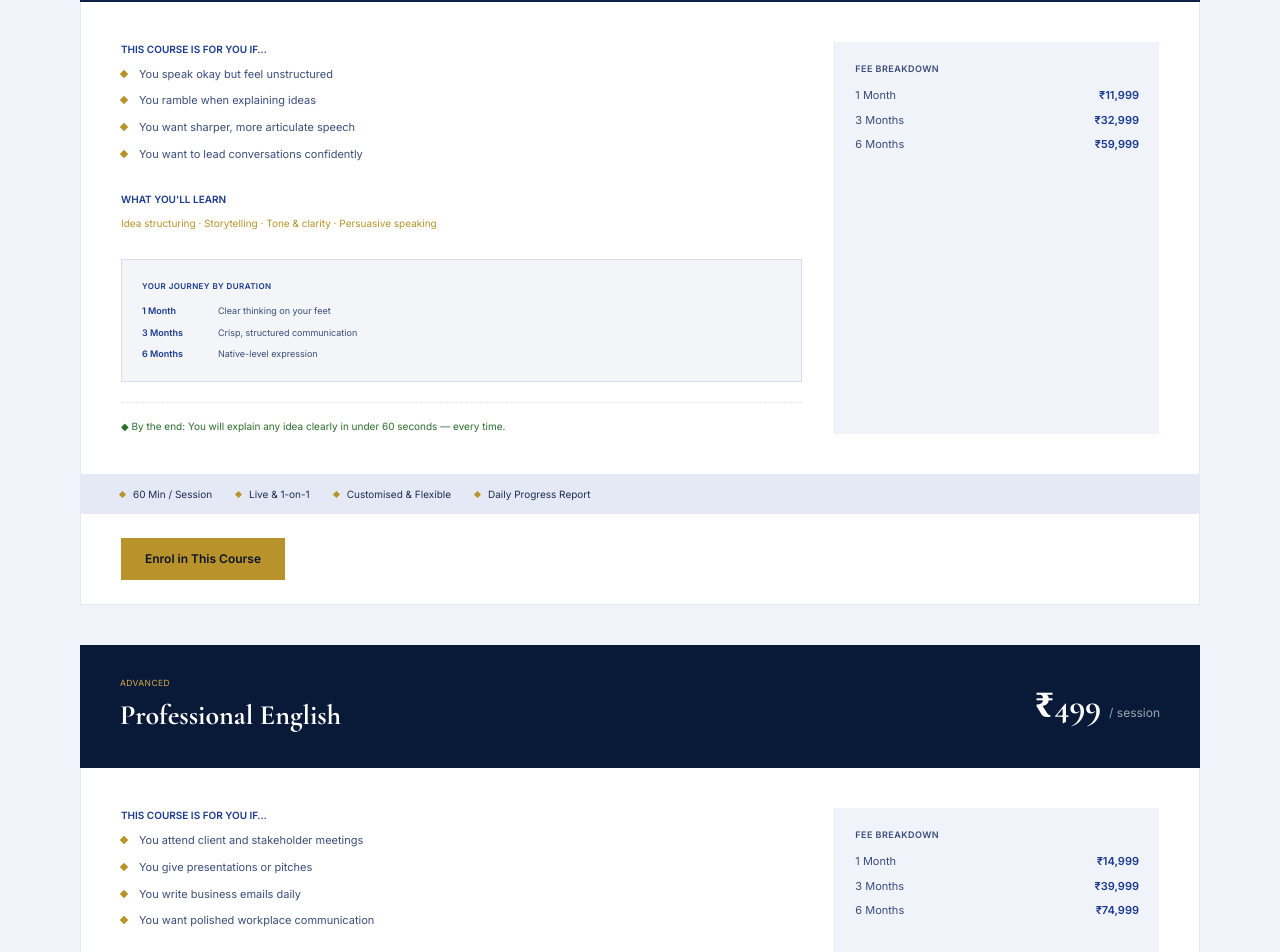
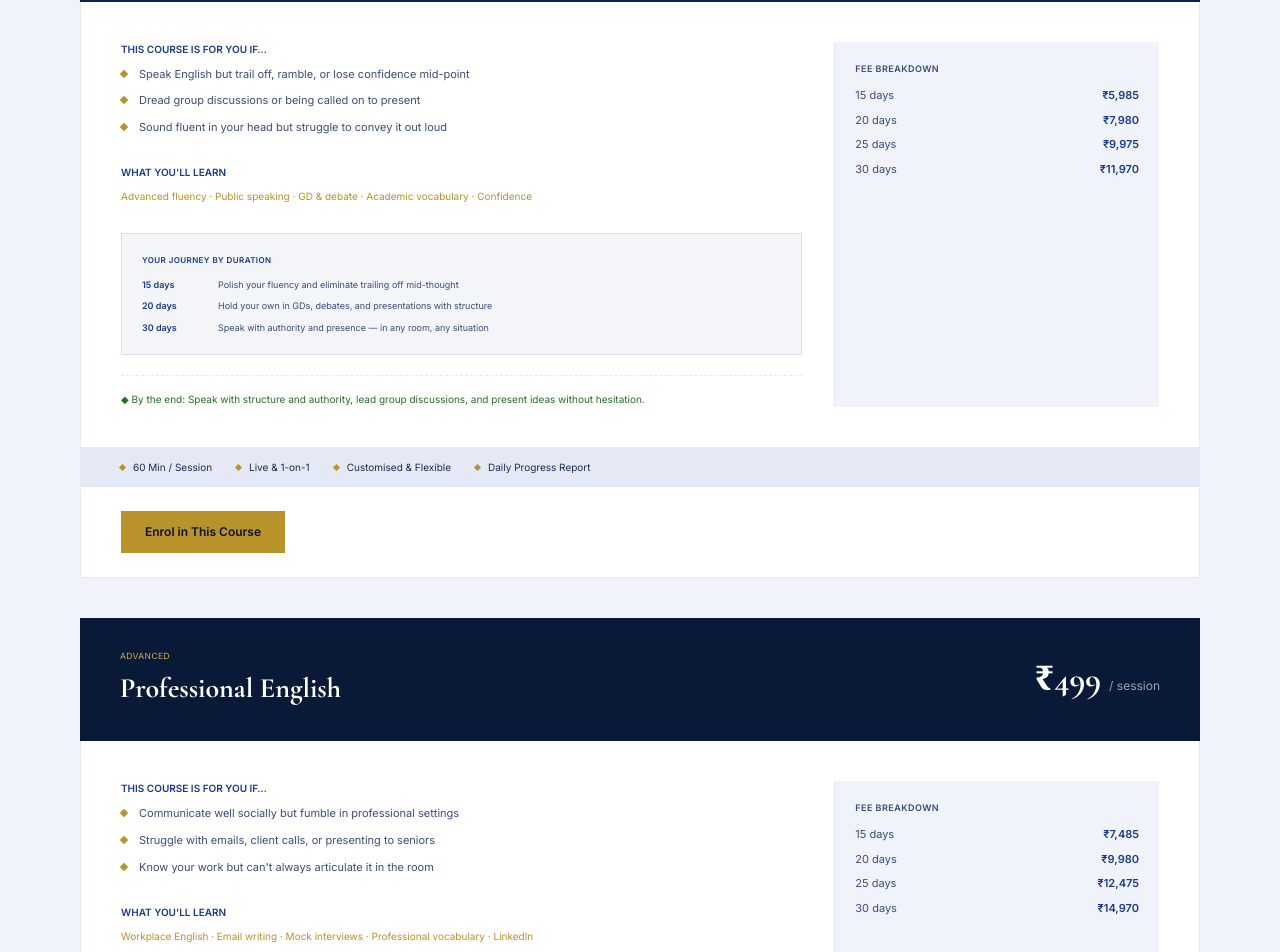
Before and after one commit to shahrukh120/fluent-english, a React (Vite) app: page /courses in a window 1280 px wide. Shown: the part 1290-2242 px from the top of the page. Built offline with nearby package versions, Linux system fonts and the light colour scheme.

Commit message:
Sync course content + testimonials with official brochure

```diff
--- a/src/data/courses.js
+++ b/src/data/courses.js
@@ -6,25 +6,27 @@ export const COURSES = [
     price: 299,
     priceLabel: '₹299/hr',
     bg: '#112A5C',
-    hook: 'You hesitate before every English sentence and want to build natural confidence.',
+    hook: 'You blank out mid-sentence and avoid conversations because English feels foreign.',
     forYou: [
-      'You translate from your native language before speaking',
-      'You freeze up in basic conversations',
-      'You avoid speaking opportunities',
-      'You want a strong, judgement-free starting point',
+      'Blank out mid-sentence',
+      'Feel your heart race the moment you have to speak',
+      'Know what to say but can\'t find the words in time',
+      'Avoid conversations because English feels foreign and uncomfortable',
     ],
-    learn: ['Sentence formation', 'Daily-use vocabulary', 'Pronunciation', 'Conversation flow'],
+    learn: ['Basic grammar', 'Everyday vocabulary', 'Pronunciation', 'Confident introductions', 'Daily conversation'],
     journey: [
-      ['1 Month', 'Foundations of conversational fluency'],
-      ['3 Months', 'Natural sentence building & comfort'],
-      ['6 Months', 'Confident everyday speaking'],
+      ['15 days', 'Break the silence — build basic fluency and stop freezing mid-sentence'],
+      ['20 days', 'Gain everyday vocabulary and start initiating conversations naturally'],
+      ['30 days', 'Speak with ease and confidence — English no longer feels foreign'],
     ],
-    achievement: 'You will hold a 10-minute everyday conversation without translating in your head.',
+    achievement: 'Hold conversations with ease, introduce yourself confidently, and never freeze in English again.',
     fees: [
-      ['1 Month', '₹8,999'],
-      ['3 Months', '₹24,999'],
-      ['6 Months', '₹44,999'],
+      ['15 days', '₹4,485'],
+      ['20 days', '₹5,980'],
+      ['25 days', '₹7,475'],
+      ['30 days', '₹8,970'],
     ],
+    sessionInfo: ['60 Min / Session', 'Live & 1-on-1', 'Customised & Flexible', 'Daily Progress Report'],
   },
   {
     id: 'communication-mastery',
@@ -33,25 +35,26 @@ export const COURSES = [
     price: 399,
     priceLabel: '₹399/hr',
     bg: '#0D2248',
-    hook: 'You can speak — but you want to sound clear, structured, and impressive.',
+    hook: 'You speak English but trail off, ramble, or lose confidence mid-point.',
     forYou: [
-      'You speak okay but feel unstructured',
-      'You ramble when explaining ideas',
-      'You want sharper, more articulate speech',
-      'You want to lead conversations confidently',
+      'Speak English but trail off, ramble, or lose confidence mid-point',
+      'Dread group discussions or being called on to present',
+      'Sound fluent in your head but struggle to convey it out loud',
     ],
-    learn: ['Idea structuring', 'Storytelling', 'Tone & clarity', 'Persuasive speaking'],
+    learn: ['Advanced fluency', 'Public speaking', 'GD & debate', 'Academic vocabulary', 'Confidence'],
     journey: [
-      ['1 Month', 'Clear thinking on your feet'],
-      ['3 Months', 'Crisp, structured communication'],
-      ['6 Months', 'Native-level expression'],
+      ['15 days', 'Polish your fluency and eliminate trailing off mid-thought'],
+      ['20 days', 'Hold your own in GDs, debates, and presentations with structure'],
+      ['30 days', 'Speak with authority and presence — in any room, any situation'],
     ],
-    achievement: 'You will explain any idea clearly in under 60 seconds — every time.',
+    achievement: 'Speak with structure and authority, lead group discussions, and present ideas without hesitation.',
     fees: [
-      ['1 Month', '₹11,999'],
-      ['3 Months', '₹32,999'],
-      ['6 Months', '₹59,999'],
+      ['15 days', '₹5,985'],
+      ['20 days', '₹7,980'],
+      ['25 days', '₹9,975'],
+      ['30 days', '₹11,970'],
     ],
+    sessionInfo: ['60 Min / Session', 'Live & 1-on-1', 'Customised & Flexible', 'Daily Progress Report'],
   },
   {
     id: 'professional-english',
@@ -60,25 +63,26 @@ export const COURSES = [
     price: 499,
     priceLabel: '₹499/hr',
     bg: '#091A38',
-    hook: 'You need English that performs in boardrooms, meetings, and client calls.',
+    hook: 'You communicate well socially but fumble in professional settings.',
     forYou: [
-      'You attend client and stakeholder meetings',
-      'You give presentations or pitches',
-      'You write business emails daily',
-      'You want polished workplace communication',
+      'Communicate well socially but fumble in professional settings',
+      'Struggle with emails, client calls, or presenting to seniors',
+      'Know your work but can\'t always articulate it in the room',
     ],
-    learn: ['Business vocabulary', 'Email & report writing', 'Negotiation language', 'Executive presence'],
+    learn: ['Workplace English', 'Email writing', 'Mock interviews', 'Professional vocabulary', 'LinkedIn'],
     journey: [
-      ['1 Month', 'Workplace English fundamentals'],
-      ['3 Months', 'Confident meeting & email skills'],
-      ['6 Months', 'Boardroom-ready professional voice'],
+      ['15 days', 'Write impactful emails and stop fumbling in formal conversations'],
+      ['20 days', 'Command client calls, meetings, and professional presentations'],
+      ['30 days', 'Project the polish and gravitas of a seasoned professional'],
     ],
-    achievement: 'You will lead a professional meeting end-to-end without a single hesitation.',
+    achievement: 'Walk into interviews with confidence, write with impact, and communicate with the polish of a seasoned professional.',
     fees: [
-      ['1 Month', '₹14,999'],
-      ['3 Months', '₹39,999'],
-      ['6 Months', '₹74,999'],
+      ['15 days', '₹7,485'],
+      ['20 days', '₹9,980'],
+      ['25 days', '₹12,475'],
+      ['30 days', '₹14,970'],
     ],
+    sessionInfo: ['60 Min / Session', 'Live & 1-on-1', 'Customised & Flexible', 'Daily Progress Report'],
   },
   {
     id: 'public-speaking',
@@ -87,25 +91,27 @@ export const COURSES = [
     price: 499,
     priceLabel: '₹499/hr',
     bg: '#102040',
-    hook: 'You want to command a stage, a panel, or a room — calmly and powerfully.',
+    hook: 'You want to speak with gravitas, presence, and persuasive power in any room.',
     forYou: [
-      'You speak at events, panels, or webinars',
-      'You feel anxious before audiences',
-      'You want presence and command',
-      'You want a memorable stage style',
+      'Freeze or go blank the moment you face an audience',
+      'Have brilliant ideas but can\'t command the room when it matters',
+      'Want to speak with gravitas, presence, and persuasive power in any public forum or leadership setting',
     ],
-    learn: ['Stage presence', 'Voice modulation', 'Storytelling for audiences', 'Anxiety control'],
+    learn: ['Rhetoric & persuasion', 'Stage presence', 'Storytelling', 'Q&A handling', 'Voice modulation & delivery'],
     journey: [
-      ['1 Month', 'Stage fundamentals'],
-      ['3 Months', 'Engaging delivery & presence'],
-      ['6 Months', 'Keynote-level command'],
+      ['10 classes', 'Master the fundamentals of structured, confident speaking'],
+      ['15 classes', 'Polish your delivery, tone, stage presence & storytelling'],
+      ['30 classes', 'Hone your speech until every stage feels like home'],
     ],
-    achievement: 'You will deliver a 10-minute keynote with full presence and zero panic.',
+    achievement: 'Walk onto any stage — or into any room — with the calm authority of someone who has done it a hundred times.',
     fees: [
-      ['1 Month', '₹14,999'],
-      ['3 Months', '₹39,999'],
-      ['6 Months', '₹74,999'],
+      ['10 classes', '₹4,990'],
+      ['15 classes', '₹7,485'],
+      ['20 classes', '₹9,980'],
+      ['25 classes', '₹12,475'],
+      ['30 classes', '₹14,970'],
     ],
+    sessionInfo: ['Base: 10 Classes', 'Extendable to 30', '60 Min / Session', '1-on-1 Live'],
   },
   {
     id: 'interview-advantage',
@@ -114,24 +120,26 @@ export const COURSES = [
     price: 399,
     priceLabel: '₹399/hr',
     bg: '#0A1832',
-    hook: 'You need to walk into interviews with structure, calm, and clear answers.',
+    hook: 'You go blank when asked "Tell me about yourself" — and want to walk in with composure.',
     forYou: [
-      'You have interviews coming up',
-      'You blank out under pressure',
-      'You want sharper answers to common questions',
-      'You want to project confidence and clarity',
+      'Go blank when asked "Tell me about yourself"',
+      'Know your subject but can\'t articulate answers under pressure',
+      'Have been rejected despite being qualified — and wonder if it\'s how you speak',
     ],
-    learn: ['STAR method', 'Behavioural answers', 'Body language & tone', 'HR & technical fluency'],
+    learn: ['Mock interviews', 'STAR method', 'Body language', 'Common question prep', 'Composure under pressure'],
     journey: [
-      ['2 Weeks', 'Quick interview readiness'],
-      ['1 Month', 'Strong, structured answers'],
-      ['3 Months', 'Senior-role interview command'],
+      ['10 classes', 'Structure your answers and stop blanking under interview pressure'],
+      ['15 classes', 'Master mock interviews and body language for real-room confidence'],
+      ['30 classes', 'Walk into any interview with composure — and walk out with the offer'],
     ],
-    achievement: 'You will walk into any interview with calm, structure, and clarity.',
+    achievement: 'Walk into any interview with structured answers, a clear head, and the composure of someone who owns the room.',
     fees: [
-      ['2 Weeks', '₹6,999'],
-      ['1 Month', '₹11,999'],
-      ['3 Months', '₹32,999'],
+      ['10 classes', '₹3,990'],
+      ['15 classes', '₹5,985'],
+      ['20 classes', '₹7,980'],
+      ['25 classes', '₹9,975'],
+      ['30 classes', '₹11,970'],
     ],
+    sessionInfo: ['Base: 10 Classes', 'Extendable to 30', '60 Min / Session', '1-on-1 Live'],
   },
 ];
--- a/src/pages/Courses.jsx
+++ b/src/pages/Courses.jsx
@@ -66,7 +66,7 @@ function CourseSection({ c }) {
       </div>
 
       <div className="bg-border-light px-6 md:px-10 py-3 flex flex-wrap items-center gap-x-6 gap-y-2 text-[10px] text-navy-dark">
-        {['60 Min / Session', 'Live & 1-on-1', 'Customised & Flexible', 'Daily Progress Report'].map((x) => (
+        {(c.sessionInfo || ['60 Min / Session', 'Live & 1-on-1', 'Customised & Flexible', 'Daily Progress Report']).map((x) => (
           <span key={x} className="inline-flex items-center gap-2">
             <span className="block w-[5px] h-[5px] bg-gold rotate-45" />
             {x}
```
Also changed, not shown: src/data/testimonials.js (+8 -8 lines), src/pages/Founders.jsx (+10 -5 lines).
